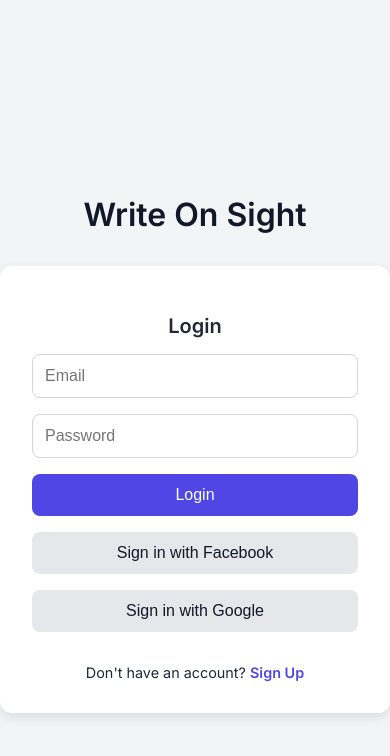
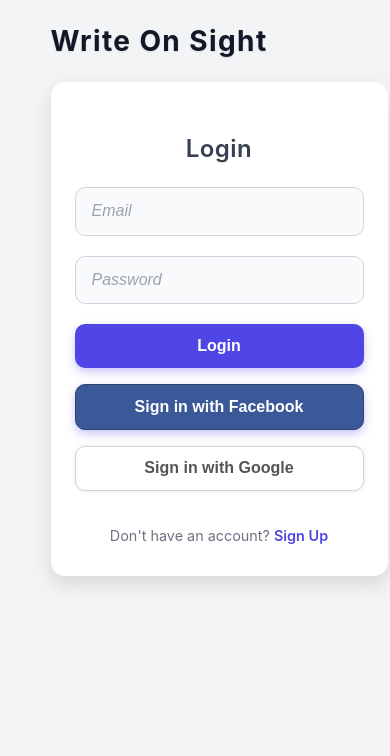
Before and after one commit to Govin8/writeonsight, a React (Create React App) app in the folder client/: page / in a window 390 px wide. Shown: the top 756 px of the page. Built offline with nearby package versions, Linux system fonts and the light colour scheme.

Commit message:
Add Google and Facebook sign-in with Firebase

```diff
--- a/client/package.json
+++ b/client/package.json
@@ -7,6 +7,7 @@
     "@testing-library/jest-dom": "^6.6.3",
     "@testing-library/react": "^16.3.0",
     "@testing-library/user-event": "^13.5.0",
+    "firebase": "^11.8.1",
     "react": "^19.1.0",
     "react-dom": "^19.1.0",
     "react-scripts": "5.0.1",
--- a/client/src/App.css
+++ b/client/src/App.css
@@ -1,38 +1,23 @@
-.App {
-  text-align: center;
-}
-
-.App-logo {
-  height: 40vmin;
-  pointer-events: none;
-}
-
-@media (prefers-reduced-motion: no-preference) {
-  .App-logo {
-    animation: App-logo-spin infinite 20s linear;
-  }
-}
-
-.App-header {
-  background-color: #282c34;
-  min-height: 100vh;
+body {
+  background: #f3f4f6;
+  color: #1f2937;
   display: flex;
   flex-direction: column;
   align-items: center;
-  justify-content: center;
-  font-size: calc(10px + 2vmin);
-  color: white;
+  justify-content: flex-start;
+  min-height: 100vh;
+  padding: 2rem 1rem;
+  user-select: none;
+  -webkit-font-smoothing: antialiased;
+  -moz-osx-font-smoothing: grayscale;
 }
 
-.App-link {
-  color: #61dafb;
+header {
+  font-size: 2.25rem;
+  font-weight: 700;
+  margin-bottom: 2.5rem;
+  color: #111827;
+  letter-spacing: 0.05em;
+  text-shadow: 0 1px 2px rgba(0, 0, 0, 0.1);
+  user-select: text;
 }
-
-@keyframes App-logo-spin {
-  from {
-    transform: rotate(0deg);
-  }
-  to {
-    transform: rotate(360deg);
-  }
-}
--- a/client/src/App.js
+++ b/client/src/App.js
@@ -1,8 +1,21 @@
-import React from "react";
-import Login from "./components/Login";
+import './App.css';
+import Login from './components/Login';
+import ImageUpload from './components/ImageUpload';
+import { useState } from 'react';
 
 function App() {
-  return <Login />;
+  const [loggedIn, setLoggedIn] = useState(false);
+
+  return (
+    <div className="app">
+      <header>Write On Sight</header>
+      {loggedIn ? (
+        <ImageUpload setLoggedIn={setLoggedIn} />
+      ) : (
+        <Login setLoggedIn={setLoggedIn} />
+      )}
+    </div>
+  );
 }
 
 export default App;
--- a/client/src/components/Login.css
+++ b/client/src/components/Login.css
@@ -1,35 +1,25 @@
-.login-body {
-  background: #f3f4f6;
-  color: #1f2937;
-  display: flex;
-  flex-direction: column;
-  align-items: center;
-  justify-content: center;
-  min-height: 100vh;
-  padding: 2rem;
-  font-family: 'Inter', sans-serif;
+.container {
+  background: #fff;
+  padding: 2.5rem 2rem;
+  border-radius: 14px;
+  box-shadow: 0 8px 20px rgba(0, 0, 0, 0.12);
+  max-width: 400px;
+  width: 100%;
+  margin-bottom: 2.5rem;
+  transition: box-shadow 0.3s ease;
 }
 
-header {
-  font-size: 2rem;
-  font-weight: 600;
-  margin-bottom: 2rem;
-  color: #111827;
-}
-
-.container {
-  background: white;
-  padding: 2rem;
-  border-radius: 12px;
-  box-shadow: 0 4px 12px rgba(0, 0, 0, 0.1);
-  max-width: 400px;
-  width: 100%;
+.container:hover {
+  box-shadow: 0 12px 28px rgba(0, 0, 0, 0.18);
 }
 
 h2 {
-  margin-bottom: 1rem;
-  font-size: 1.25rem;
+  margin-bottom: 1.5rem;
+  font-size: 1.5rem;
   text-align: center;
+  font-weight: 600;
+  color: #374151;
+  letter-spacing: 0.02em;
 }
 
 form {
@@ -37,27 +27,65 @@ form {
   flex-direction: column;
 }
 
-input {
-  padding: 0.75rem;
-  margin-bottom: 1rem;
-  border: 1px solid #d1d5db;
-  border-radius: 8px;
+input[type="email"],
+input[type="password"],
+input[type="text"],
+input[type="file"],
+textarea {
+  padding: 0.9rem 1rem;
+  margin-bottom: 1.25rem;
+  border: 1.8px solid #d1d5db;
+  border-radius: 10px;
   font-size: 1rem;
+  font-weight: 400;
+  color: #111827;
+  background-color: #f9fafb;
+  transition: border-color 0.25s ease, box-shadow 0.25s ease;
+  outline-offset: 2px;
+  outline-color: transparent;
+  outline-style: solid;
+}
+
+input:focus,
+textarea:focus {
+  border-color: #4f46e5;
+  box-shadow: 0 0 6px 2px rgba(79, 70, 229, 0.3);
+  background-color: #fff;
+  outline-color: #4f46e5;
+}
+
+input::placeholder,
+textarea::placeholder {
+  color: #9ca3af;
+  font-style: italic;
 }
 
 button {
-  padding: 0.75rem;
+  padding: 0.9rem;
   background-color: #4f46e5;
   color: white;
   border: none;
-  border-radius: 8px;
-  font-size: 1rem;
+  border-radius: 10px;
+  font-size: 1.1rem;
+  font-weight: 600;
   cursor: pointer;
   margin-bottom: 1rem;
+  transition: background-color 0.3s ease, box-shadow 0.3s ease;
+  user-select: none;
+  box-shadow: 0 4px 10px rgba(79, 70, 229, 0.3);
 }
 
-button:hover {
+button:hover,
+button:focus {
   background-color: #4338ca;
+  box-shadow: 0 6px 14px rgba(67, 56, 202, 0.6);
+  outline: none;
+}
+
+button:active {
+  background-color: #3730a3;
+  box-shadow: none;
+  transform: translateY(1px);
 }
 
 .social-btn {
@@ -66,16 +94,165 @@ button:hover {
   display: flex;
   align-items: center;
   justify-content: center;
+  gap: 0.75rem;
+  font-weight: 600;
+  border-radius: 10px;
+  border: 1.5px solid transparent;
+  transition: background-color 0.3s ease, border-color 0.3s ease;
+  user-select: none;
+}
+
+.social-btn.facebook {
+  background-color: #3b5998;
+  color: white;
+  border-color: #2d4373;
+}
+
+.social-btn.facebook:hover,
+.social-btn.facebook:focus {
+  background-color: #2d4373;
+  border-color: #1e2e53;
+}
+
+.social-btn.google {
+  background-color: #fff;
+  color: #555;
+  border: 1.5px solid #d1d5db;
+  box-shadow: 0 0 4px rgba(0, 0, 0, 0.1);
+}
+
+.social-btn.google:hover,
+.social-btn.google:focus {
+  background-color: #f8f9fa;
+  border-color: #4f46e5;
+  color: #4f46e5;
+  box-shadow: 0 0 8px rgba(79, 70, 229, 0.5);
 }
 
 .switch {
   text-align: center;
-  margin-top: 1rem;
+  margin-top: 1.25rem;
   font-size: 0.9rem;
+  color: #6b7280;
+  user-select: none;
 }
 
 .switch a {
   color: #4f46e5;
   text-decoration: none;
   font-weight: 600;
+  transition: color 0.3s ease;
 }
+
+.switch a:hover,
+.switch a:focus {
+  color: #4338ca;
+  text-decoration: underline;
+  outline: none;
+}
+
+.ocr-container {
+  position: relative;
+}
+
+#logout-btn {
+  background-color: #ef4444;
+  color: white;
+  border-radius: 10px;
+  padding: 0.6rem 1.2rem;
+  font-weight: 600;
+  cursor: pointer;
+  border: none;
+  box-shadow: 0 3px 8px rgba(239, 68, 68, 0.5);
+  transition: background-color 0.3s ease;
+  user-select: none;
+}
+
+#logout-btn:hover,
+#logout-btn:focus {
+  background-color: #b91c1c;
+  box-shadow: 0 4px 12px rgba(185, 28, 28, 0.6);
+  outline: none;
+}
+
+#ocr-status {
+  margin-top: 1rem;
+  font-size: 1rem;
+  color: #6b7280;
+  font-style: italic;
+  min-height: 1.3em;
+  user-select: text;
+}
+
+#ocr-result {
+  font-family: 'Courier New', Courier, monospace;
+  background-color: #f9fafb;
+  border-color: #d1d5db;
+  color: #111827;
+  font-size: 1rem;
+  line-height: 1.4;
+  resize: vertical;
+  min-height: 150px;
+  transition: border-color 0.25s ease, box-shadow 0.25s ease;
+}
+
+#ocr-result:focus {
+  border-color: #4f46e5;
+  box-shadow: 0 0 6px 2px rgba(79, 70, 229, 0.3);
+  outline-color: #4f46e5;
+  background-color: #fff;
+}
+
+@media (max-width: 480px) {
+  body {
+    padding: 1.5rem 1rem;
+  }
+  header {
+    font-size: 1.75rem;
+    margin-bottom: 1.5rem;
+  }
+  .container {
+    padding: 2rem 1.5rem;
+  }
+  button, .social-btn {
+    font-size: 1rem;
+    padding: 0.8rem;
+  }
+}
+
+button:focus-visible,
+input:focus-visible,
+textarea:focus-visible,
+a:focus-visible {
+  outline: 3px solid #4f46e5;
+  outline-offset: 3px;
+}
+
+* {
+  transition-timing-function: cubic-bezier(0.4, 0, 0.2, 1);
+  transition-duration: 0.3s;
+}
+
+.file-upload-wrapper {
+  width: 100%;
+  box-sizing: border-box;
+  padding: 0 1rem;
+}
+
+input[type="file"] {
+  width: 100%;
+  max-width: 100%;
+  box-sizing: border-box;
+  padding: 10px 12px;
+  border: 2px solid #d0d5dd;
+  border-radius: 8px;
+  background-color: #f9fafb;
+  font-family: inherit;
+  font-size: 14px;
+  cursor: pointer;
+}
+
+.image-input {
+  width: 200px;
+  height: 100px;
+}
--- a/client/src/components/Login.js
+++ b/client/src/components/Login.js
@@ -1,49 +1,105 @@
-import React, { useState } from "react";
-import "./Login.css"; // You'll create this CSS file next
+import { useState } from 'react';
+import './Login.css';
+import { auth, googleProvider, facebookProvider, signInWithPopup } from '../firebase';
 
-const Login = () => {
+
+
+export default function Login({ setLoggedIn }) {
   const [isLogin, setIsLogin] = useState(true);
+  const [users, setUsers] = useState({});
+  const [email, setEmail] = useState("");
+  const [password, setPassword] = useState("");
+  const [name, setName] = useState("");
 
-  const toggleForm = (e) => {
+  const handleSubmit = (e) => {
     e.preventDefault();
-    setIsLogin(!isLogin);
+    if (isLogin) {
+      if (users[email] === password) {
+        setLoggedIn(true);
+      } else {
+        alert("Incorrect email or password, or you haven't signed up yet.");
+      }
+    } else {
+      if (users[email]) {
+        alert("This email is already registered.");
+      } else {
+        setUsers({ ...users, [email]: password });
+        alert(`Signed up successfully as ${name}. Please log in now.`);
+        setIsLogin(true);
+      }
+    }
   };
 
+const onGoogleSignIn = () => {
+  signInWithPopup(auth, googleProvider)
+    .then((result) => {
+      const user = result.user;
+      console.log("Google user:", user);
+      setLoggedIn(true);
+    })
+    .catch((error) => {
+      console.error("Google Sign-In Error:", error.message);
+      alert("Google sign-in failed. Try again.");
+    });
+};
+
+
+ const onFacebookSignIn = () => {
+  signInWithPopup(auth, facebookProvider)
+    .then((result) => {
+      const user = result.user;
+      console.log("Facebook user:", user);
+      setLoggedIn(true);
+    })
+    .catch((error) => {
+      console.error("Facebook Sign-In Error:", error.message);
+      alert("Facebook sign-in failed. Try again.");
+    });
+};
+
+
   return (
-    <div className="login-body">
-      <header>Write On Sight</header>
-      <div className="container" id="auth-container">
-        <h2 id="form-title">{isLogin ? "Login" : "Sign Up"}</h2>
-        <form id="auth-form">
+    <div className="container">
+      <h2>{isLogin ? "Login" : "Sign Up"}</h2>
+      <form onSubmit={handleSubmit}>
         {!isLogin && (
-            <input type="text" id="name" placeholder="Full Name" required />
+          <input
+            type="text"
+            placeholder="Full Name"
+            value={name}
+            onChange={(e) => setName(e.target.value)}
+            required
+          />
         )}
-          <input type="email" id="email" placeholder="Email" required />
-          <input type="password" id="password" placeholder="Password" required />
+        <input
+          type="email"
+          placeholder="Email"
+          value={email}
+          onChange={(e) => setEmail(e.target.value)}
+          required
+        />
+        <input
+          type="password"
+          placeholder="Password"
+          value={password}
+          onChange={(e) => setPassword(e.target.value)}
+          required
+        />
         <button type="submit">{isLogin ? "Login" : "Sign Up"}</button>
         {isLogin && (
           <>
-              <button type="button" className="social-btn">Sign in with Facebook</button>
-              <button type="button" className="social-btn">Sign in with Google</button>
+            <button type="button" className="social-btn facebook" onClick={onFacebookSignIn}>Sign in with Facebook</button>
+            <button type="button" className="social-btn google" onClick={onGoogleSignIn}>Sign in with Google</button>
           </>
         )}
       </form>
       <div className="switch">
         {isLogin ? (
-            <>
-              Don't have an account?{" "}
-              <a href="#" onClick={toggleForm}>Sign Up</a>
-            </>
+          <>Don't have an account? <a href="#" onClick={() => setIsLogin(false)}>Sign Up</a></>
         ) : (
-            <>
-              Already have an account?{" "}
-              <a href="#" onClick={toggleForm}>Login</a>
-            </>
+          <>Already have an account? <a href="#" onClick={() => setIsLogin(true)}>Login</a></>
         )}
       </div>
     </div>
-    </div>
   );
-};
-
-export default Login;
+}
--- /dev/null
+++ b/client/src/firebase.js
@@ -0,0 +1,23 @@
+// firebase.js
+
+import { initializeApp } from "firebase/app";
+import { getAuth, GoogleAuthProvider, FacebookAuthProvider, signInWithPopup } from "firebase/auth";
+
+const firebaseConfig = {
+  apiKey: "AIzaSyCmoUPtPtdgDwfdjNeBTwzHWRgW4-a17gw",
+  authDomain: "writeonsight-auth.firebaseapp.com",
+  projectId: "writeonsight-auth",
+  storageBucket: "writeonsight-auth.firebasestorage.app",
+  messagingSenderId: "948736778354",
+  appId: "1:948736778354:web:bf32eef1e1e135bab9e2eb",
+  measurementId: "G-947GJLRYNH"
+};
+
+const app = initializeApp(firebaseConfig);
+
+const auth = getAuth(app);
+const googleProvider = new GoogleAuthProvider();
+const facebookProvider = new FacebookAuthProvider();
+
+
+export { auth, googleProvider, facebookProvider, signInWithPopup };
--- a/client/src/index.js
+++ b/client/src/index.js
@@ -2,7 +2,6 @@ import React from 'react';
 import ReactDOM from 'react-dom/client';
 import './index.css';
 import App from './App';
-import reportWebVitals from './reportWebVitals';
 
 const root = ReactDOM.createRoot(document.getElementById('root'));
 root.render(
@@ -10,8 +9,3 @@ root.render(
     <App />
   </React.StrictMode>
 );
-
-// If you want to start measuring performance in your app, pass a function
-// to log results (for example: reportWebVitals(console.log))
-// or send to an analytics endpoint. Learn more: https://bit.ly/CRA-vitals
-reportWebVitals();
```
Also changed, not shown: client/src/components/ImageUpload.js (+37 -11 lines), 1 other file (tests, documents, lock files or other folders). Lines whose indentation alone changed are shown as unchanged.
